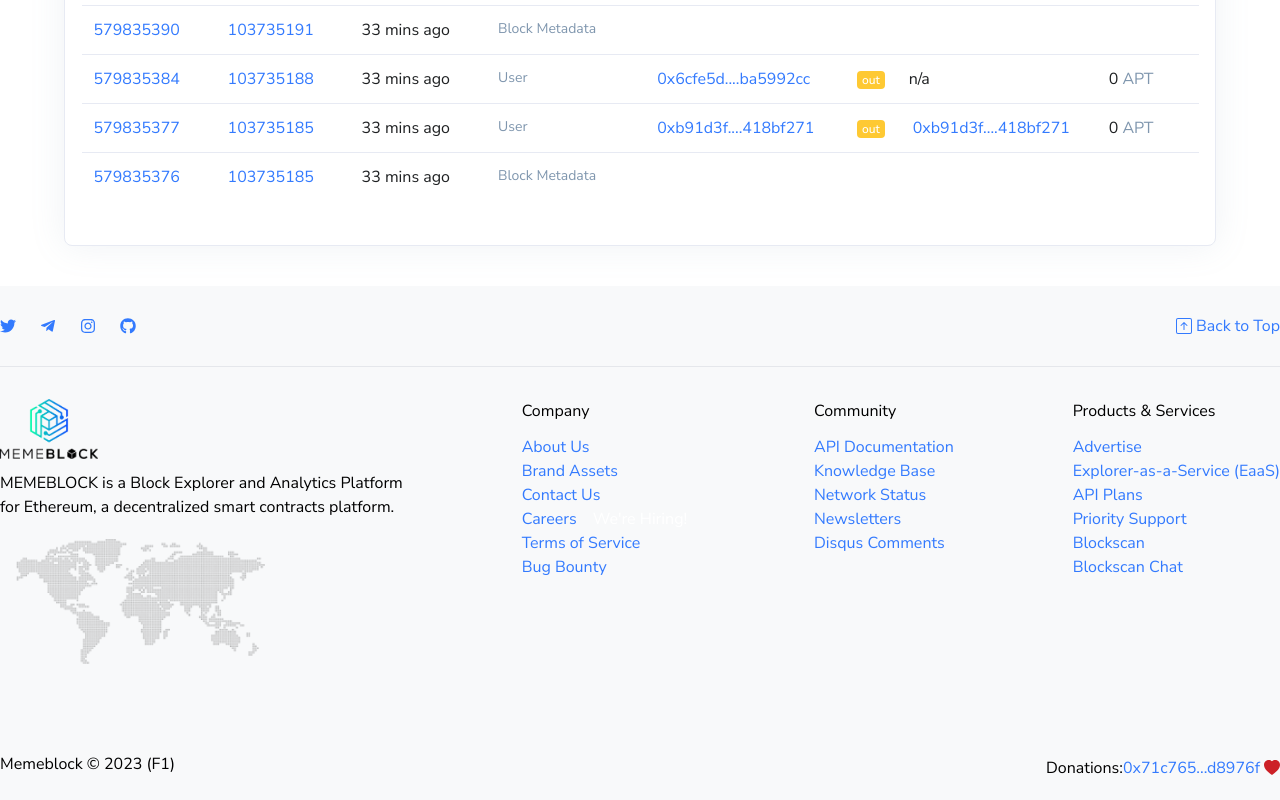
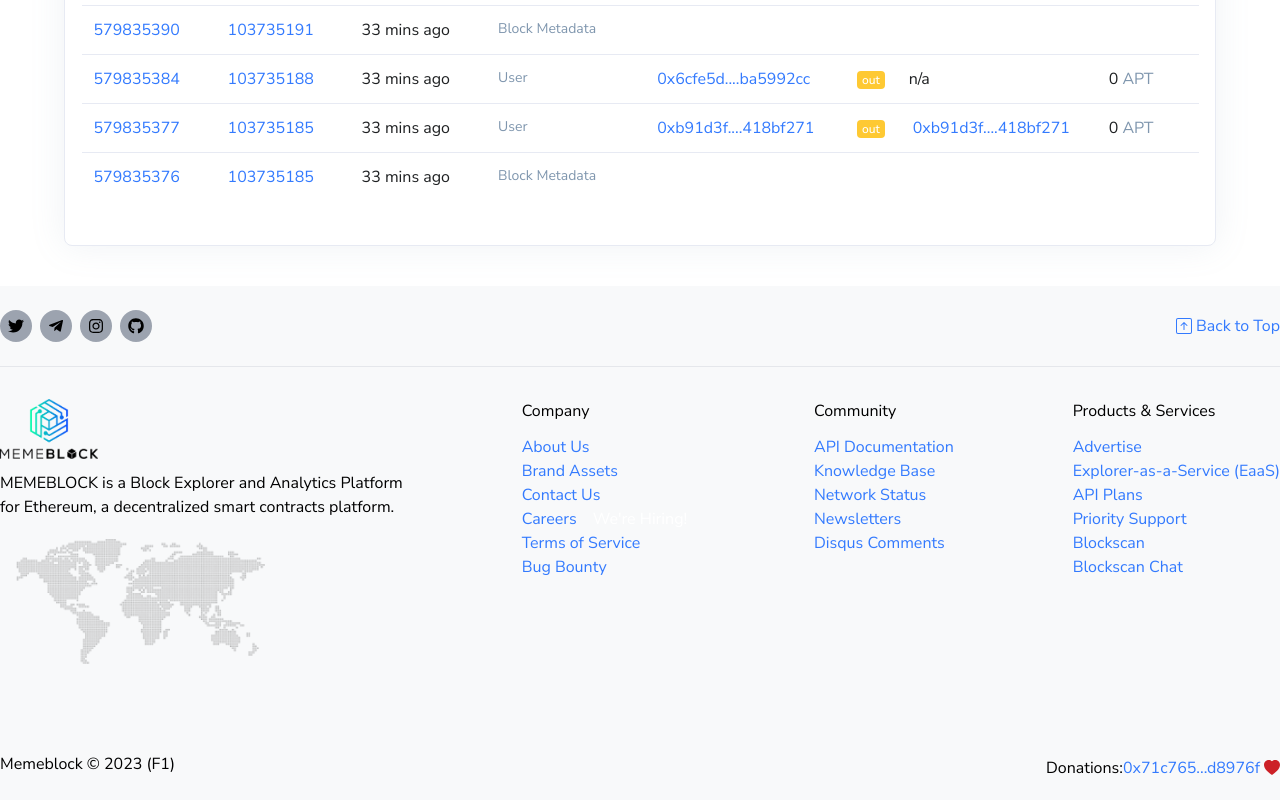
Before and after one commit to noorshanu/memeblock-explorer, a React (Create React App) app: page / in a window 1280 px wide. Shown: the part 1387-2187 px from the top of the page. Built offline with nearby package versions, Linux system fonts and the light colour scheme.

Commit message:
Update Footer.jsx

```diff
--- a/src/sections/Footer.jsx
+++ b/src/sections/Footer.jsx
@@ -10,16 +10,16 @@ function Footer() {
 <div class="flex justify-between align-items-baseline py-6">
 
 <div class="flex gap-2">
-<a class="btn btn-sm btn-secondary content-center rounded-circle" style={{width:'2rem',height:'2rem'}} href="https://twitter.com/etherscan" rel="noreferrer" target="_blank" data-bs-toggle="tooltip" data-bs-trigger="hover" data-bs-placement="top" aria-label="Twitter">
+<a class=" bg-gray-400 text-black flex justify-center items-center rounded-full" style={{width:'2rem',height:'2rem'}} href="https://twitter.com/etherscan" rel="noreferrer" target="_blank" data-bs-toggle="tooltip" data-bs-trigger="hover" data-bs-placement="top" aria-label="Twitter">
 <FaTwitter/>
 </a>
-<a class="btn btn-sm btn-secondary content-center rounded-circle" style={{width:'2rem',height:'2rem'}} href="https://medium.com/etherscan-blog" rel="noreferrer" target="_blank" data-bs-toggle="tooltip" data-bs-trigger="hover" data-bs-placement="top" aria-label="Medium">
+<a class="bg-gray-400 text-black flex justify-center items-center rounded-full" style={{width:'2rem',height:'2rem'}} href="https://medium.com/etherscan-blog" rel="noreferrer" target="_blank" data-bs-toggle="tooltip" data-bs-trigger="hover" data-bs-placement="top" aria-label="Medium">
 <FaTelegramPlane/>
 </a>
-<a class="btn btn-sm btn-secondary content-center rounded-circle" style={{width:'2rem',height:'2rem'}} href="https://www.facebook.com/etherscan/" rel="noreferrer" target="_blank" data-bs-toggle="tooltip" data-bs-trigger="hover" data-bs-placement="top" aria-label="Facebook">
+<a class="bg-gray-400 text-black flex justify-center items-center rounded-full" style={{width:'2rem',height:'2rem'}} href="https://www.facebook.com/etherscan/" rel="noreferrer" target="_blank" data-bs-toggle="tooltip" data-bs-trigger="hover" data-bs-placement="top" aria-label="Facebook">
 <FaInstagram/>
 </a>
-<a class="btn btn-sm btn-secondary content-center rounded-circle" style={{width:'2rem',height:'2rem'}} href="https://www.reddit.com/r/etherscan/" rel="noreferrer" target="_blank" data-bs-toggle="tooltip" data-bs-trigger="hover" data-bs-placement="top" aria-label="Reddit">
+<a class="bg-gray-400 text-black flex justify-center items-center rounded-full" style={{width:'2rem',height:'2rem'}} href="https://www.reddit.com/r/etherscan/" rel="noreferrer" target="_blank" data-bs-toggle="tooltip" data-bs-trigger="hover" data-bs-placement="top" aria-label="Reddit">
 <FaGithub/>
 </a>
 </div>
```
